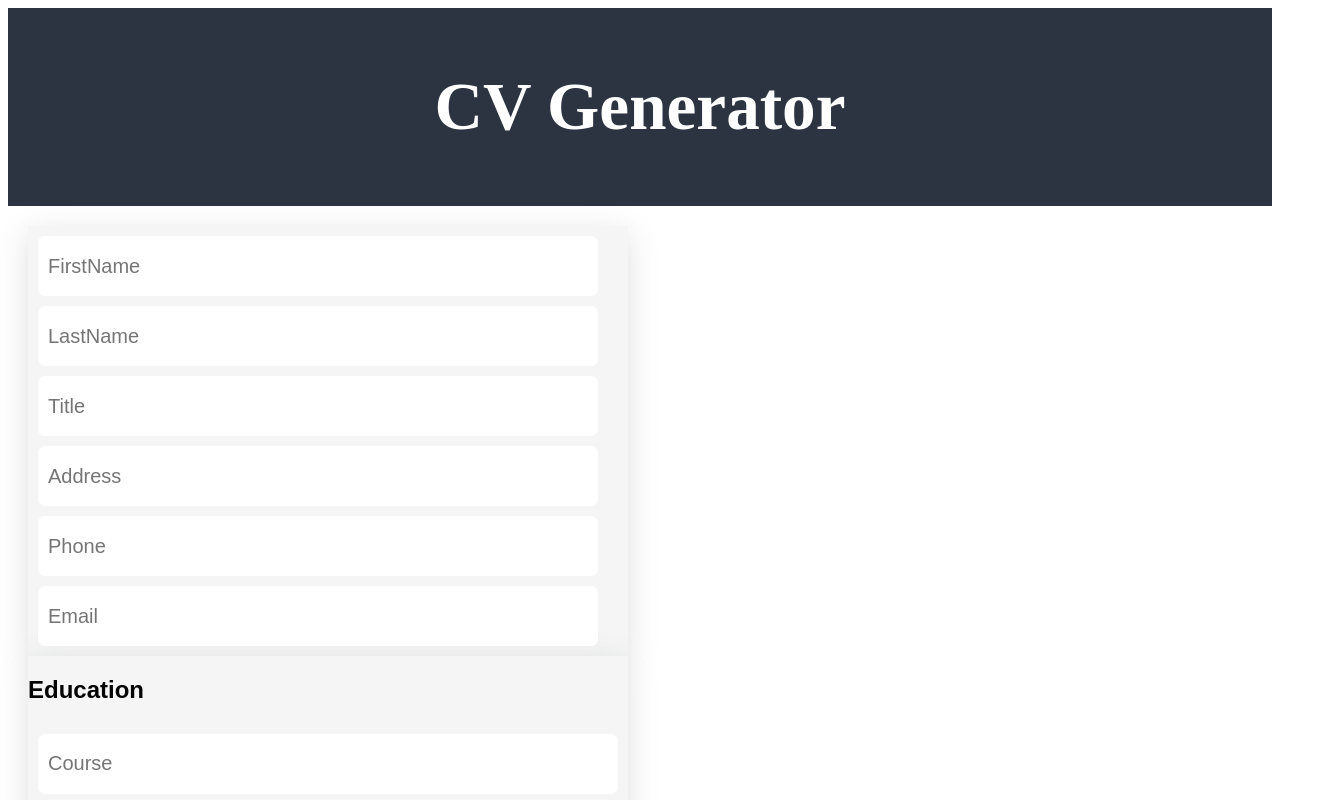
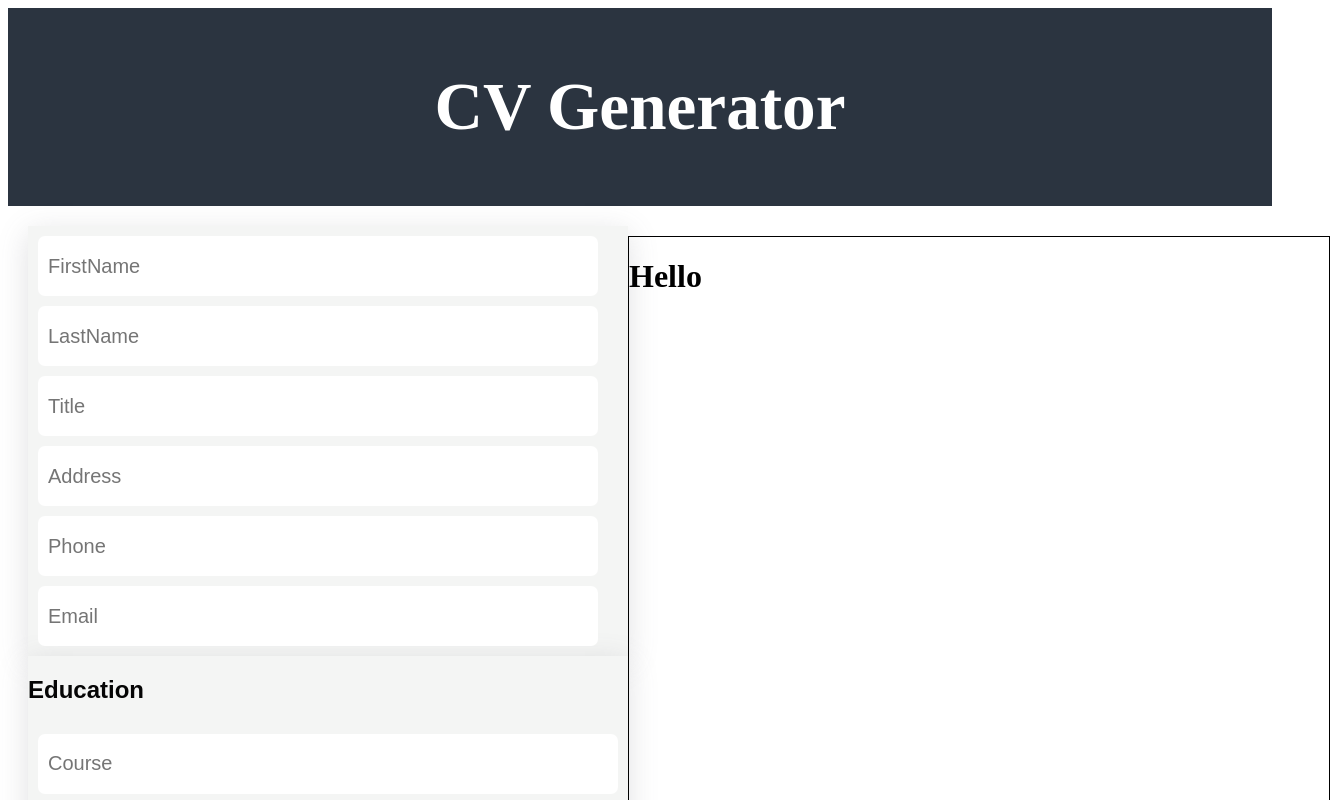
Before and after one commit to rajnishxoxo/CV-Project, a React (Vite) app: page / in a window 1280 px wide. Shown: the top 800 px of the page, 1330 px wide, since content can reach past the window. Built offline with nearby package versions, Linux system fonts and the light colour scheme.

Commit message:
Adjusted Components
Adjusted component to create a layout. Created And Applied CSS to display component.

```diff
--- a/src/Components/App.js
+++ b/src/Components/App.js
@@ -4,17 +4,26 @@ import Header from "./Header";
 import General_Info from "./General_Info";
 import Education from "./Education";
 import Work from "./Work";
+import Display from "./Display";
 
 const root = ReactDOM.createRoot(document.getElementById("root"));
 
 const App = () => {
   return (
-    <div className="main_container">
-      <Header />
-      <General_Info />
-      <Education/>
-      <Work/>
+    <>
+    <Header/>
+    <div className="parent">
+      <div className="main_container">
+        <General_Info />
+        <Education />
+        <Work />
+      </div>
+
+      <div className="display-container">
+        <Display />
+      </div>
     </div>
+    </>
   );
 };
 
--- a/src/Components/Display.js
+++ b/src/Components/Display.js
@@ -1,9 +1,12 @@
 import React from "react";
 
-const Display =()=>{
-    return(
-        <div>
+const Display = () => {
+  return(
+    <div className="display_MainContainer">
+        <h1>Hello</h1>
 
-        </div>
-    )
-}
+    </div>
+  )
+};
+
+export default Display;
--- a/src/style.css
+++ b/src/style.css
@@ -1,3 +1,9 @@
+.parent{
+  display: flex;
+  flex-direction: row;
+}
+
+
 #headerDiv {
   font-size: 2.1rem;
   margin-bottom: 20px;
@@ -43,3 +49,11 @@
     font-size: 20px;
     border-radius: 10px;
 }
+
+.display_MainContainer{
+  width: 700px;
+  height: 1000px;
+  border: 1px solid black;
+  margin-top: 10px;
+
+}
```
